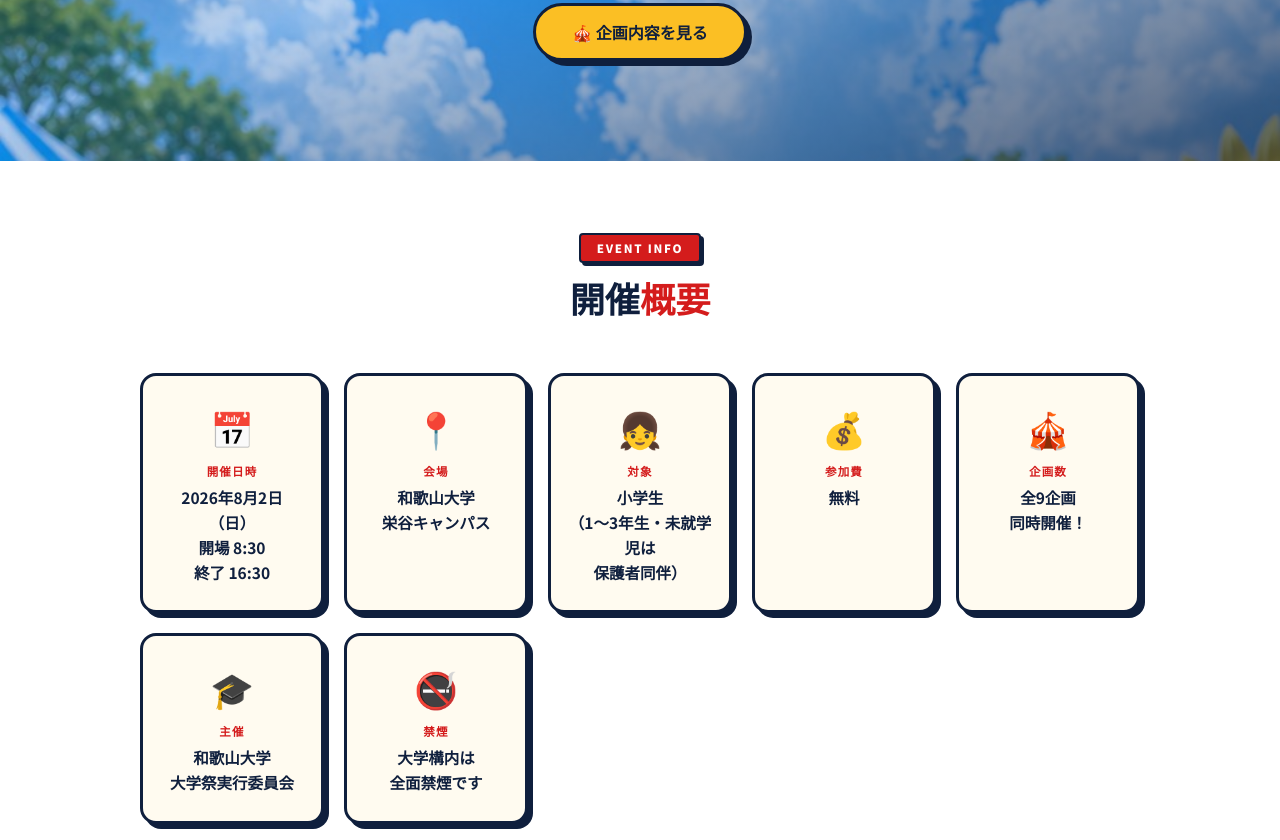
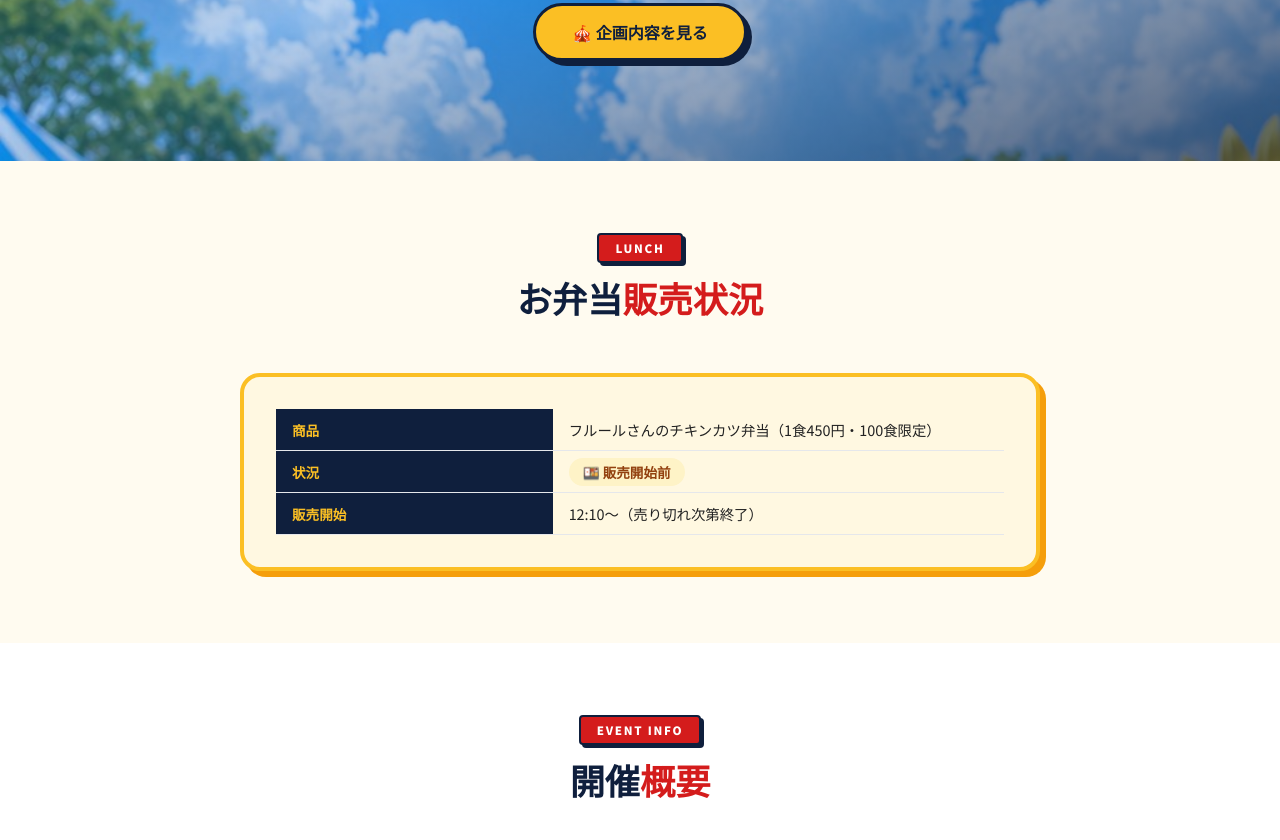
Before and after one commit to wadaisai-26/wadaisai-26.github.io, a plain HTML site: page index.html in a window 1280 px wide. Shown: the part 553-1393 px from the top of the page. Drawn offline with Linux system fonts and the light colour scheme.

Commit message:
お弁当の販売状況セクションを追加

```diff
--- a/index.html
+++ b/index.html
@@ -373,6 +373,28 @@
     </div>
   </section>
 
+  <!-- お弁当販売状況 -->
+  <section class="section" id="bento-status">
+    <div class="container">
+      <div class="section-head">
+        <div class="section-label">LUNCH</div>
+        <h2 class="section-title">お弁当<span>販売状況</span></h2>
+      </div>
+      <div class="typhoon-block">
+        <table class="typhoon-table">
+          <tr><th>商品</th><td>フルールさんのチキンカツ弁当（1食450円・100食限定）</td></tr>
+          <tr>
+            <th>状況</th>
+            <!-- ★ 変更ポイント：販売開始したら status-delay → status-open、文言を「🍱 販売中」に変更 -->
+            <!-- 　　　　　　完売したら status-open → status-cancel、文言を「🍱 完売しました」に変更 -->
+            <td><span class="status-delay">🍱 販売開始前</span></td>
+          </tr>
+          <tr><th>販売開始</th><td>12:10〜（売り切れ次第終了）</td></tr>
+        </table>
+      </div>
+    </div>
+  </section>
+
   <!-- 開催概要 -->
   <section class="section section-alt">
     <div class="container">
```
